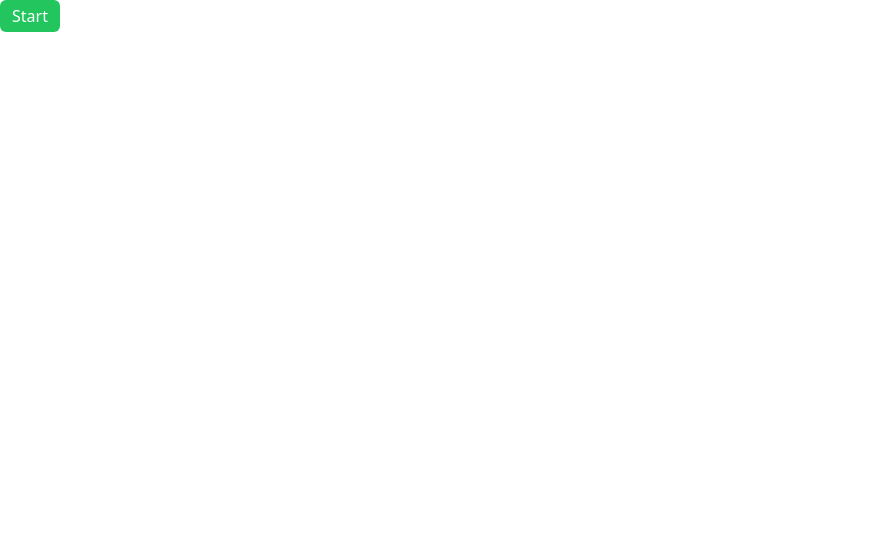
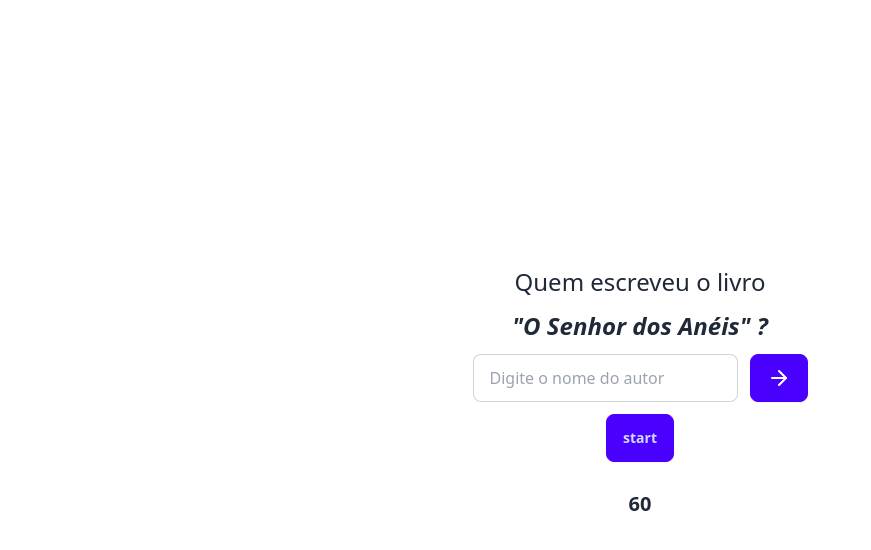
Before and after one commit to Solractys/quiz-book, a Next.js app: page / in a window 1280 px wide. Shown: the top 550 px of the page, without its empty margins (0-871 px from the left). Built offline with nearby package versions, Linux system fonts and the light colour scheme.

Commit message:
quiz component

```diff
--- /dev/null
+++ b/app/Components/quizComponent.tsx
@@ -0,0 +1,74 @@
+"use client";
+import { useState } from "react";
+import Book from "../Models/Book";
+import { ArrowRight } from "lucide-react";
+import normalizeString from "../Services/normalizedStrings";
+function QuizComponent() {
+  const [count, setCount] = useState<number>(0);
+  const [timer, setTimer] = useState<number>(60);
+  const startTime = () => {
+    setInterval(() => {
+      if (timer > 0) setTimer(timer - 1);
+    }, 1000);
+  };
+
+  const [books, setBooks] = useState<Book[]>([
+    {
+      title: "O Senhor dos Anéis",
+      writer: "J.R.R. Tolkien",
+    },
+    {
+      title: "Pride and Prejudice",
+      writer: "Jane Austen",
+    },
+    {
+      title: "Dom Quixote",
+      writer: "Miguel de Cervantes",
+    },
+  ]);
+  function handleSubmit(event: React.FormEvent<HTMLFormElement>) {
+    event.preventDefault();
+    const data = new FormData(event.currentTarget);
+    let userResponse = data.get("userResponse") as string;
+    let writerName = books[count].writer;
+    normalizeString(userResponse);
+    const normalizeUserResponse = normalizeString(userResponse);
+    const normalizeWriterName = normalizeString(writerName);
+
+    if (normalizeUserResponse === normalizeWriterName) {
+      setCount(count + 1);
+      event.currentTarget.reset();
+    }
+  }
+  return (
+    <div className="flex items-center justify-center space-y-3 flex-col w-96">
+      <h1 className=" text-center text-2xl">Quem escreveu o livro</h1>
+      <em className="text-center text-2xl font-bold">
+        "{books[count].title}" ?
+      </em>
+      <form
+        className="flex items-center justify-center gap-3"
+        onSubmit={(e) => handleSubmit(e)}
+      >
+        <input
+          className="input input-bordered"
+          type="text"
+          placeholder="Digite o nome do autor"
+          name="userResponse"
+        />
+        <button type="submit" className="btn btn-primary">
+          <ArrowRight color="white" />
+        </button>
+      </form>
+      <button onClick={startTime} className="btn btn-primary">
+        start
+      </button>
+      <div className="p-4 m-2">
+        <span className="">
+          <span className="font-bold text-xl">{timer}</span>
+        </span>
+      </div>
+    </div>
+  );
+}
+export default QuizComponent;
--- a/app/Models/Book.ts
+++ b/app/Models/Book.ts
@@ -1,6 +1,5 @@
 interface Book {
-  tile: string;
+  title: string;
   writer: string;
-  destription: string;
 }
 export default Book;
--- /dev/null
+++ b/app/Services/normalizedStrings.ts
@@ -0,0 +1,12 @@
+function normalizeString(name: string): string {
+  var newName = "";
+  for (let i = 0; i < name.length; i++) {
+    if (!(name[i] === ".")) {
+      newName += name[i];
+    }
+  }
+  newName = newName.toLowerCase();
+  console.log(newName);
+  return newName;
+}
+export default normalizeString;
--- a/app/page.tsx
+++ b/app/page.tsx
@@ -1,16 +1,11 @@
 "use client";
-import searchBooks from "./services/fetchBooks";
+
+import QuizComponent from "./Components/quizComponent";
+
 function Home() {
   return (
-    <main>
-      <div>
-        <button
-          className="bg-green-500 rounded-md py-1 px-3 text-white hover:bg-green-600"
-          onClick={() => searchBooks()}
-        >
-          Start
-        </button>
-      </div>
+    <main className="h-screen w-full flex items-center justify-center">
+      <QuizComponent />
     </main>
   );
 }
--- a/package.json
+++ b/package.json
@@ -11,6 +11,7 @@
   "dependencies": {
     "@next/env": "^15.1.5",
     "dotenv": "^16.4.7",
+    "lucide-react": "^0.473.0",
     "next": "15.1.4",
     "react": "^19.0.0",
     "react-dom": "^19.0.0"
@@ -20,6 +21,7 @@
     "@types/node": "^20",
     "@types/react": "^19",
     "@types/react-dom": "^19",
+    "daisyui": "^4.12.23",
     "eslint": "^9",
     "eslint-config-next": "15.1.4",
     "postcss": "^8",
--- a/tailwind.config.ts
+++ b/tailwind.config.ts
@@ -1,7 +1,7 @@
 import type { Config } from "tailwindcss";
-
+import daisyui from "daisyui";
 export default {
   content: ["./app/**/*.{js,ts,jsx,tsx,mdx}"],
   theme: {},
-  plugins: [],
+  plugins: [daisyui],
 } satisfies Config;
```
Also changed, not shown: app/Services/fetchBooks.ts (renamed from app/services/fetchBooks.ts), app/Services/filterBooks.ts (renamed from app/services/filterBooks.ts), 1 other file (tests, documents, lock files or other folders).
